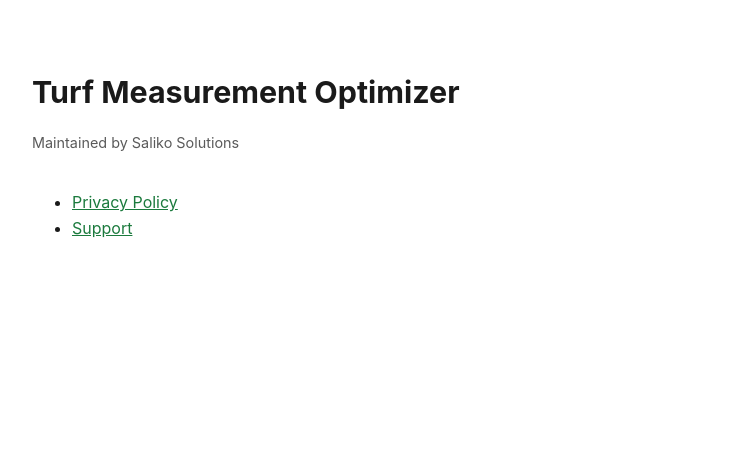
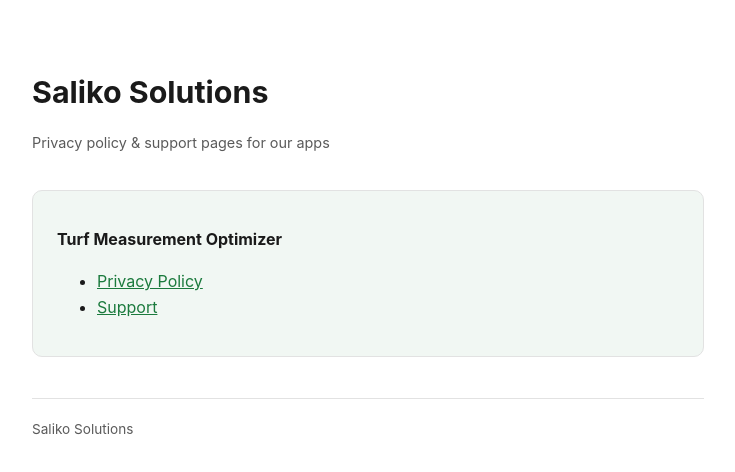
Before and after one commit to webbdylan/turf-measurement-optimizer-policies, a plain HTML site: page index.html in a window 1280 px wide. Shown: the whole page, without its empty margins (272-1007 px from the left). Drawn offline with Linux system fonts and the light colour scheme.

Commit message:
Turn root into a multi-app directory page; tag form submissions by app

```diff
--- a/index.html
+++ b/index.html
@@ -3,17 +3,33 @@
 <head>
   <meta charset="utf-8">
   <meta name="viewport" content="width=device-width, initial-scale=1">
-  <title>Turf Measurement Optimizer</title>
+  <title>Saliko Solutions — App Policies</title>
   <link rel="stylesheet" href="style.css">
 </head>
 <body>
 <main>
-  <h1>Turf Measurement Optimizer</h1>
-  <p class="meta">Maintained by Saliko Solutions</p>
-  <ul>
-    <li><a href="privacy-policy.html">Privacy Policy</a></li>
-    <li><a href="support.html">Support</a></li>
-  </ul>
+  <h1>Saliko Solutions</h1>
+  <p class="meta">Privacy policy &amp; support pages for our apps</p>
+
+  <div class="card">
+    <p><strong>Turf Measurement Optimizer</strong></p>
+    <ul>
+      <li><a href="privacy-policy.html">Privacy Policy</a></li>
+      <li><a href="support.html">Support</a></li>
+    </ul>
+  </div>
+
+  <!-- Add a new .card block per app here, e.g.:
+  <div class="card">
+    <p><strong>App Name</strong></p>
+    <ul>
+      <li><a href="app-folder/privacy-policy.html">Privacy Policy</a></li>
+      <li><a href="app-folder/support.html">Support</a></li>
+    </ul>
+  </div>
+  -->
+
+  <footer>Saliko Solutions</footer>
 </main>
 </body>
 </html>
```
Also changed, not shown: support.html (+2 -0 lines).
